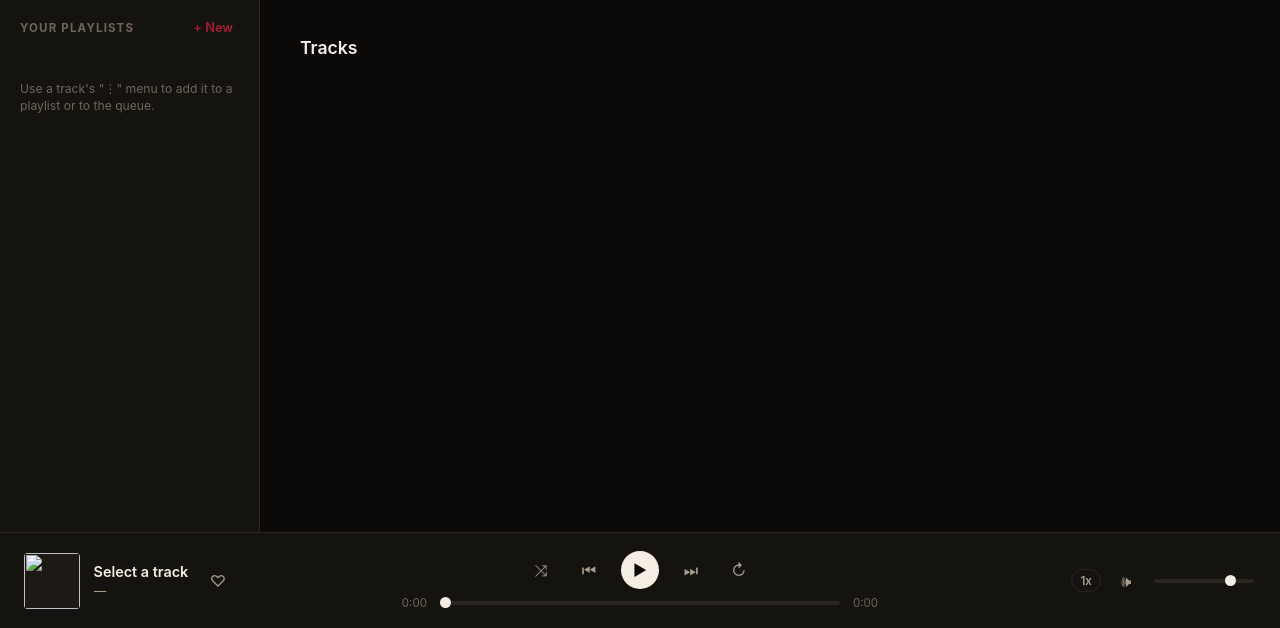
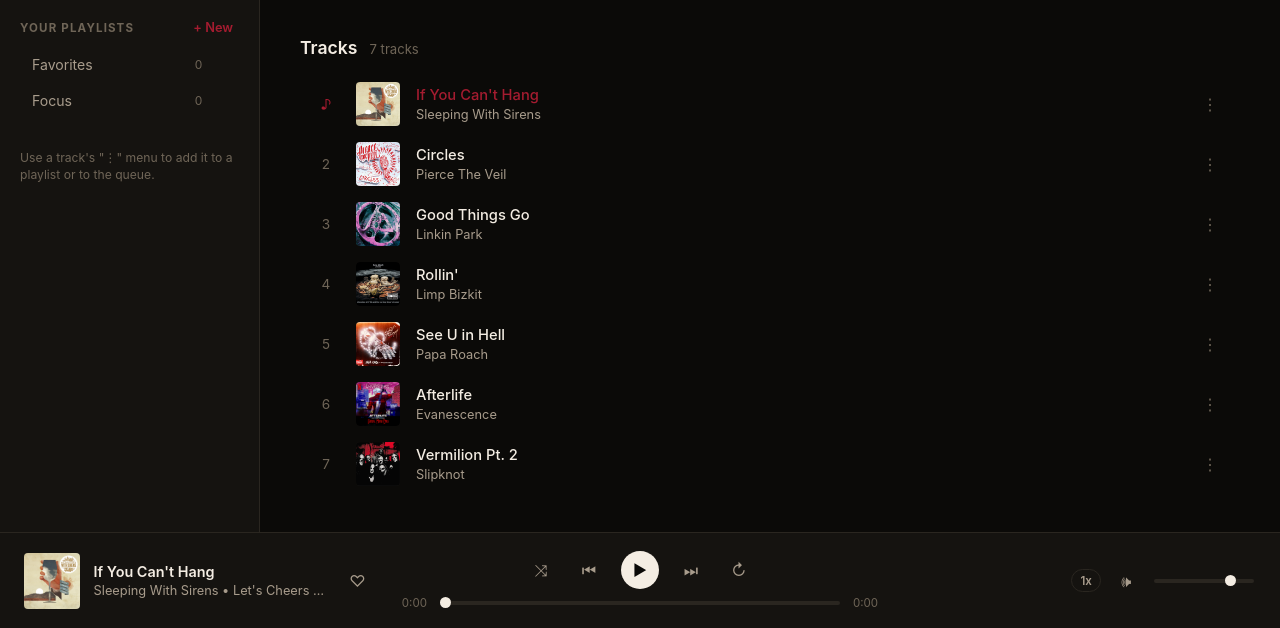
Before and after one commit to mthomedev/Aftershock-Music-Player, a plain HTML site: page index.html in a window 1280 px wide. Shown: the part 172-800 px from the top of the page. Drawn offline with Linux system fonts and the light colour scheme; files that its build step writes are made by us from their sources.

Commit message:
Fix: songs MP3 and covers paths

```diff
--- a/assets/songs.json
+++ b/assets/songs.json
@@ -4,55 +4,55 @@
     "title": "If You Can't Hang",
     "artist": "Sleeping With Sirens",
     "album": "Let's Cheers To This",
-    "cover": "covers/IYCH.jpg",
-    "src": "./audio/01-if-you-cant-hang.mp3"
+    "cover": "./assets/covers/IYCH.jpg",
+    "src": "./assets/audio/01-if-you-cant-hang.mp3"
   },
   {
     "id": "t2",
     "title": "Circles",
     "artist": "Pierce The Veil",
     "album": "A Lesson In Romantics",
-    "cover": "covers/Circles.jpg",
-    "src": "./audio/02-circles.mp3"
+    "cover": "./assets/covers/Circles.jpg",
+    "src": "./assets/audio/02-circles.mp3"
   },
   {
     "id": "t3",
     "title": "Good Things Go",
     "artist": "Linkin Park",
     "album": "From Zero",
-    "cover": "covers/FZ.jpg",
-    "src": "./audio/03-good-things-go.mp3"
+    "cover": "./assets/covers/FZ.jpg",
+    "src": "./assets/audio/03-good-things-go.mp3"
   },
   {
     "id": "t4",
     "title": "Rollin'",
     "artist": "Limp Bizkit",
     "album": "Nate Dogg's Last Party",
-    "cover": "covers/Rollin.jpg",
-    "src": "./audio/04-rollin.mp3"
+    "cover": "./assets/covers/Rollin.jpg",
+    "src": "./assets/audio/04-rollin.mp3"
   },
   {
     "id": "t5",
     "title": "See U in Hell",
     "artist": "Papa Roach",
     "album": "Devil May Cry S2 Official Soundtrack",
-    "cover": "covers/SUIH.jpg",
-    "src": "./audio/05-see-u-in-hell.mp3"
+    "cover": "./assets/covers/SUIH.jpg",
+    "src": "./assets/audio/05-see-u-in-hell.mp3"
   },
   {
     "id": "t6",
     "title": "Afterlife",
     "artist": "Evanescence",
     "album": "Devil May Cry S1 Official Soundtrack",
-    "cover": "covers/Afterlife.jpg",
-    "src": "./audio/06-afterlife.mp3"
+    "cover": "./assets/covers/Afterlife.jpg",
+    "src": "./assets/audio/06-afterlife.mp3"
   },
   {
     "id": "t7",
     "title": "Vermilion Pt. 2",
     "artist": "Slipknot",
     "album": "The Subliminal Verses",
-    "cover": "covers/Vermilion.jpg",
-    "src": "./audio/07-vermilion-pt-2.mp3"
+    "cover": "./assets/covers/Vermilion.jpg",
+    "src": "./assets/audio/07-vermilion-pt-2.mp3"
   }
 ]
--- a/css/style.css
+++ b/css/style.css
@@ -222,7 +222,10 @@
   flex-shrink: 0;
   margin-right: 0.4rem;
   opacity: 0;
-  transition: opacity 0.15s, color 0.15s, background 0.15s;
+  transition:
+    opacity 0.15s,
+    color 0.15s,
+    background 0.15s;
 }
 .playlist-list__item:hover .playlist-list__delete,
 .playlist-list__item:focus-within .playlist-list__delete {
--- a/index.html
+++ b/index.html
@@ -8,8 +8,8 @@
       name="description"
       content="Aftershock, a rock-focused music player built with HTML, CSS and JavaScript."
     />
-    <link rel="icon" type="image/svg+xml" href="./images/favicon.svg" />
-    <link rel="stylesheet" href="./assets/style.css" />
+    <link rel="icon" type="image/svg+xml" href="./assets/images/favicon.svg" />
+    <link rel="stylesheet" href="./css/style.css" />
   </head>
   <body>
     <a href="#main-content" class="skip-link">Skip to content</a>
@@ -259,6 +259,6 @@
 
     <div class="toast" id="toast" role="status" aria-live="polite"></div>
 
-    <script src="./assets/script.js"></script>
+    <script src="./js/script.js"></script>
   </body>
 </html>
```
